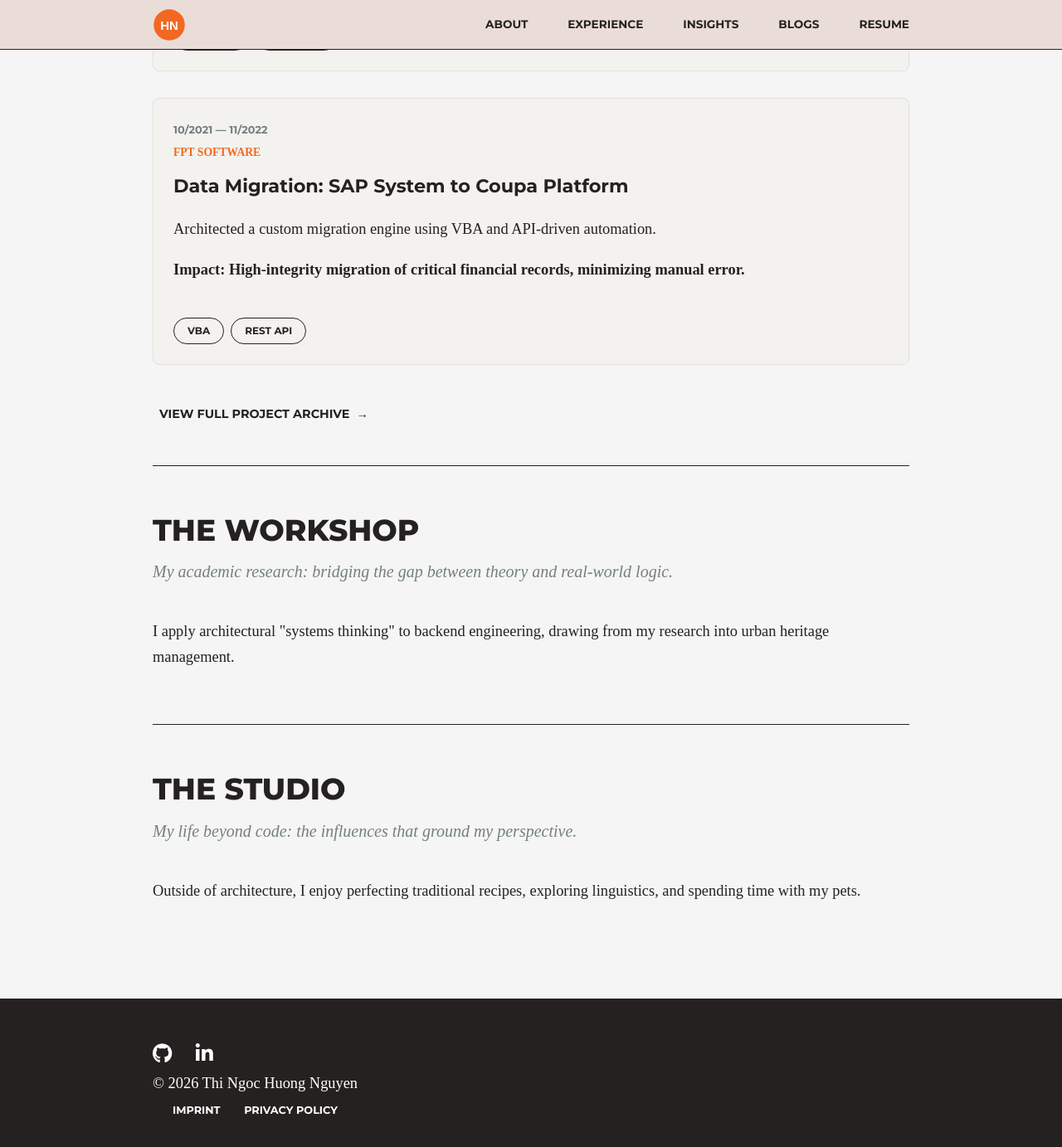
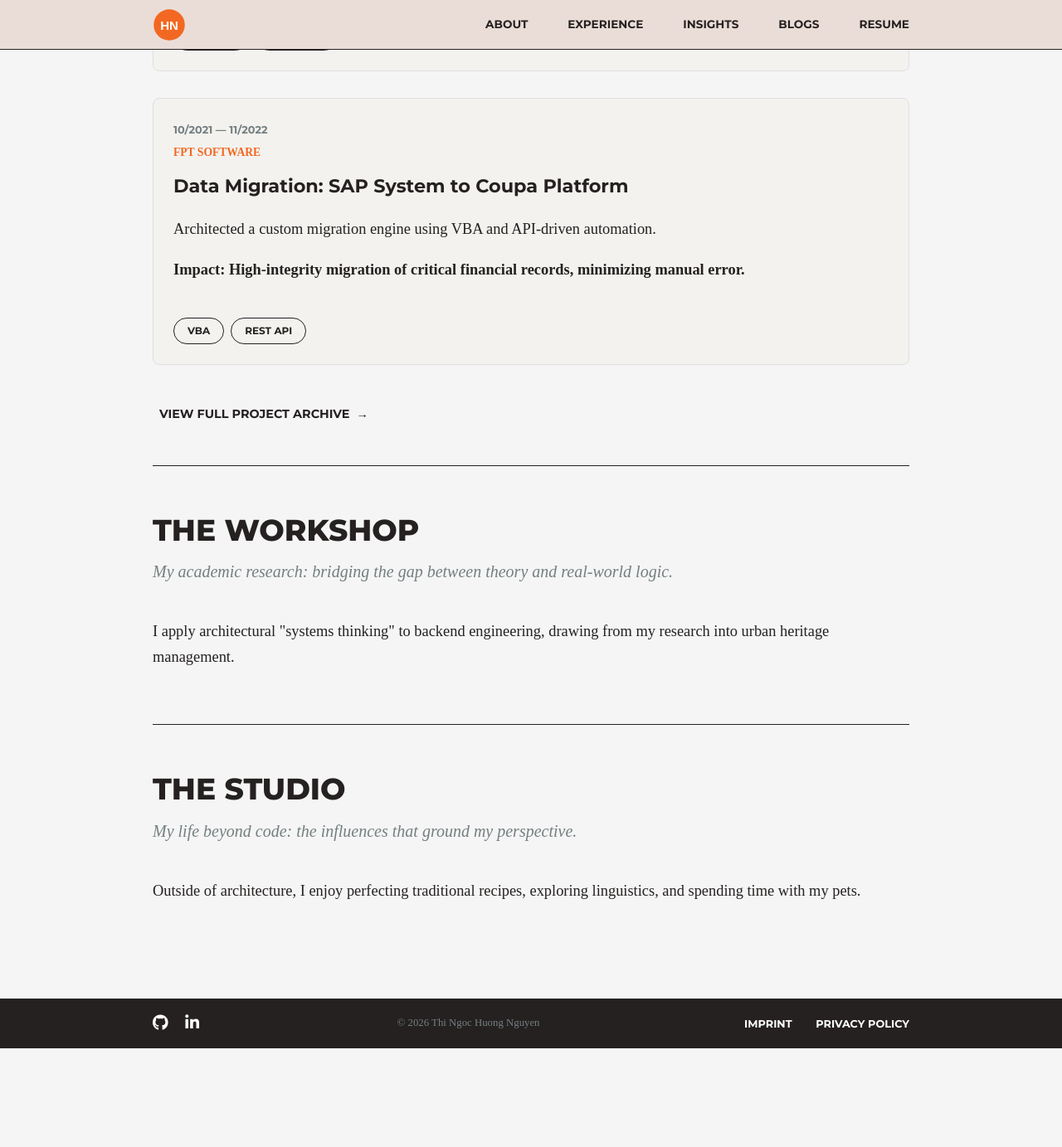
Before and after one commit to huongntn/portfolio-website, a Jekyll site: the page built from index.html, in a window 1280 px wide and 1400 px high, scrolled down 1572 px. Shown: the top 1383 px of the window at 83% size. Built offline with Jekyll 4.4.1, drawn with Linux system fonts in a browser that asks for light colours; some web fonts are replaced; after the commit the page ends 2836 px from its top, so only the background shows below that.

Commit message:
Update style.css

```diff
--- a/assets/css/style.css
+++ b/assets/css/style.css
@@ -100,8 +100,10 @@ hr { border: none; border-top: 1px solid var(--text-main); margin: 0; padding: 0
 .tab-content.active { display: flex; }
 
 /* Footer */
-footer { background-color: var(--text-main); color: var(--white); padding-top: 3rem; padding-bottom: 3rem; margin-top: 3rem; }
-.social-icons a { color: var(--white); font-size: 1.5rem; margin-right: 1.5rem; transition: color 0.15s; }
+footer { background-color: var(--text-main); color: var(--white); padding: 0; margin-top: 3rem; height: 60px; }
+.footer-wrapper { display: flex; justify-content: space-between; align-items: center; height: 100%; }
+.copyright { font-size: 0.8rem; color: var(--text-light); }
+.social-icons a { color: var(--white); font-size: 1.2rem; margin-right: 1rem; transition: color 0.15s; }
 .social-icons a:hover { color: var(--brand-orange); }
 .legal-nav a { color: var(--white); text-decoration: none; font-family: var(--font-headers); font-size: 0.8rem; text-transform: uppercase; margin-left: 1.5rem; transition: color 0.15s; }
 .legal-nav a:hover { color: var(--brand-orange); }
@@ -129,13 +131,18 @@ footer { background-color: var(--text-main); color: var(--white); padding-top: 3
   .btn-dark { width: 100%; margin: 0.5rem 0 !important; }
   hr { margin: 1.5rem 0; }
   .nav-wrapper { flex-direction: column; gap: 1rem; }
-  footer .container > div { flex-direction: column !important; text-align: center; gap: 1.5rem; }
+
+  footer { height: auto; padding: 1rem 0; }
+  .footer-wrapper { flex-direction: row; flex-wrap: wrap; justify-content: center; gap: 1.5rem; }
+  .copyright { flex: 0 0 100%; margin-top: 0.5rem; }
+
   .project-card { flex-direction: column; gap: 0.5rem !important; padding: 0.5rem !important; }
   .project-date { min-width: 100%; }
   .archive-link { justify-content: center; margin-left: 0; padding: 1rem; }
   .archive-project-card { grid-template-columns: 1fr; gap: 0.5rem; padding: 1rem; }
   .archive-project-card .project-date { margin-bottom: 0.5rem; }
   .archive-project-card h3 { margin: 0.25rem 0; }
+
   .projects-tabs { grid-template-columns: 1fr; gap: 1rem; }
   .tab-list { display: flex; overflow-x: auto; border-left: none; border-bottom: 2px solid #e0e0e0; margin-bottom: 1rem; }
   .tab-button { white-space: nowrap; border-left: none; border-bottom: 2px solid transparent; }
```
